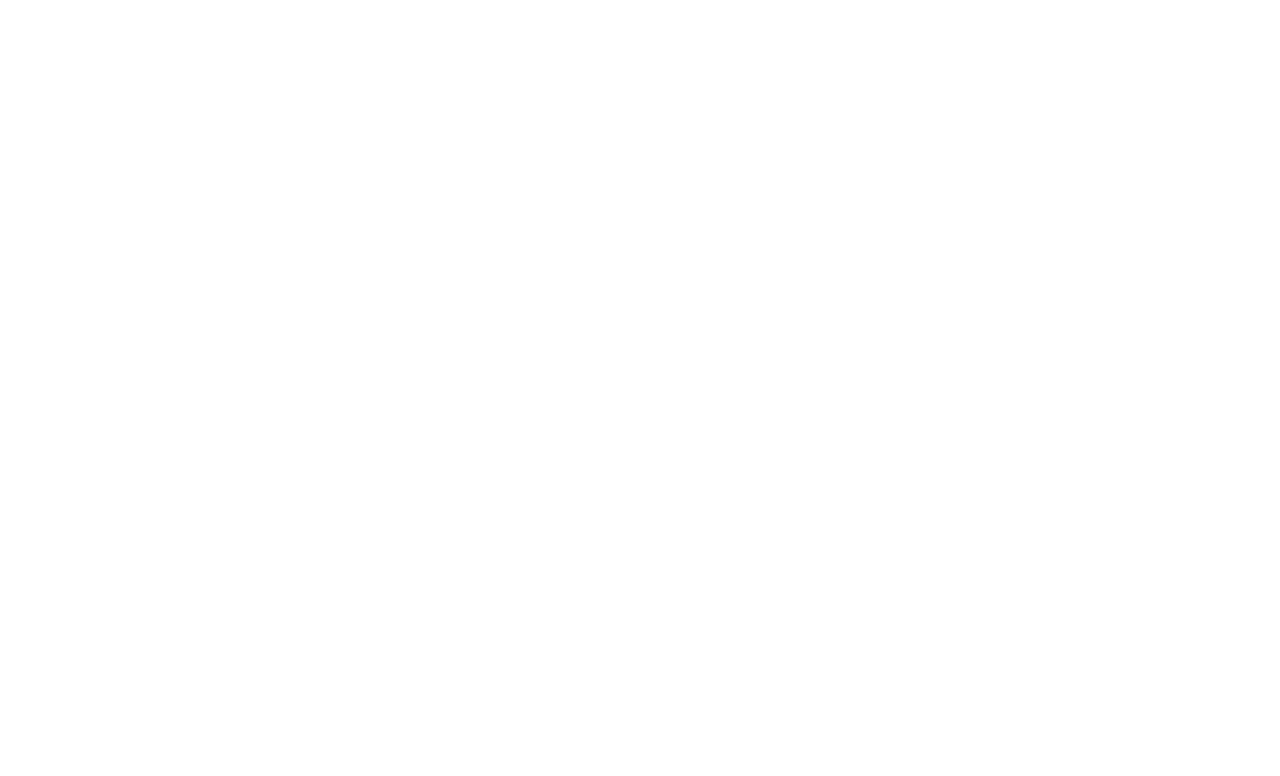
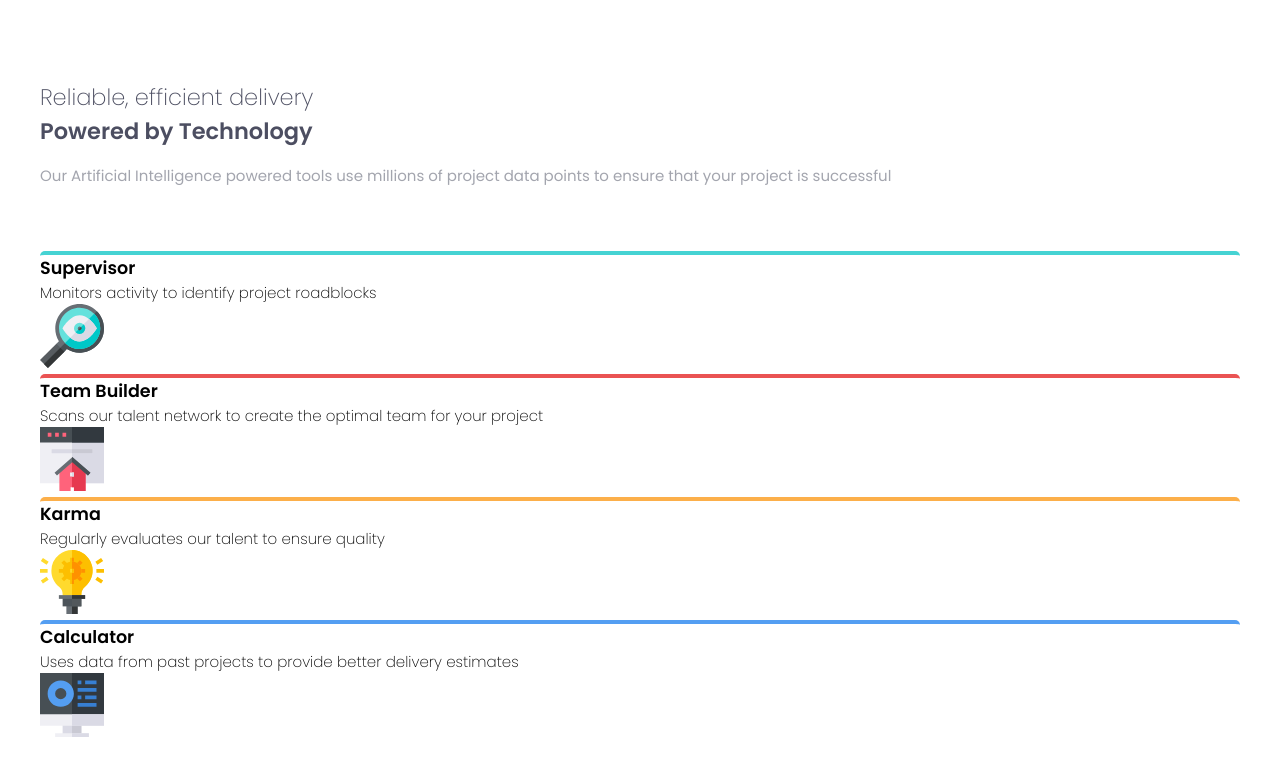
Before and after one commit to ErenSaritas6/Four-Card, a plain HTML site: page index.html in a window 1280 px wide. Drawn offline with Linux system fonts and the light colour scheme.

Commit message:
starting
building skeleton of the html and basic styles

```diff
--- a/index.html
+++ b/index.html
@@ -6,13 +6,38 @@
 
   <link rel="icon" type="image/png" sizes="32x32" href="./images/favicon-32x32.png">
 
-  <title>Four card feature section</title>
+  <title>Four-Card Feature</title>
+
+  <link rel="preconnect" href="https://fonts.googleapis.com">
+  <link rel="preconnect" href="https://fonts.gstatic.com" crossorigin>
+  <link href="https://fonts.googleapis.com/css2?family=Poppins:wght@200;400;600&display=swap" rel="stylesheet">
 
   <link rel="stylesheet" href="style.css">
 </head>
 <body>
+  <h2 class="first-line">Reliable, efficient delivery</h2>
+  <h2 class="second-line">Powered by Technology</h2>
+  <p class="starting-text">Our Artificial Intelligence powered tools use millions of project data points to ensure that your project is successful</p>
 
-
-
+  <div class="supervisor-container">
+    <h3 class="container-title">Supervisor</h3>
+    <p class="container-text">Monitors activity to identify project roadblocks</p>
+    <img class="container-img" src="/images/icon-supervisor.svg" alt="lenses for searching">
+  </div>
+  <div class="team-builder-container">
+    <h3 class="container-title">Team Builder</h3>
+    <p class="container-text">Scans our talent network to create the optimal team for your project</p>
+    <img class="container-img" src="/images/icon-team-builder.svg" alt="web page with a house">
+  </div>
+  <div class="karma-container">
+    <h3 class="container-title">Karma</h3>
+    <p class="container-text">Regularly evaluates our talent to ensure quality</p>
+    <img class="container-img" src="/images/icon-karma.svg" alt="light bulb with an engine inside">
+  </div>
+  <div class="calculator-container">
+    <h3 class="container-title">Calculator</h3>
+    <p class="container-text">Uses data from past projects to provide better delivery estimates</p>
+    <img class="container-img" src="/images/icon-calculator.svg" alt="calculator in a monitor">
+  </div>
 </body>
 </html>
--- a/style.css
+++ b/style.css
@@ -0,0 +1,54 @@
+* {
+    margin: 0px;
+    box-sizing: border-box;
+    padding: 0px;
+}
+
+body {
+    font-family: 'Poppins', sans-serif;
+    font-size: 15px;
+    margin: 5rem 2.5rem;
+}
+
+.first-line {
+    font-weight: 200;
+    color: hsl(234, 12%, 34%);
+}
+
+.second-line {
+    font-weight: 600;
+    color: hsl(234, 12%, 34%);
+}
+
+.starting-text {
+    color: hsl(229, 6%, 66%);
+    margin: 1rem 0 4rem 0;
+}
+
+.supervisor-container {
+    border-top: 0.3rem hsl(180, 62%, 55%) solid;
+    border-radius: 5px;
+}
+
+.team-builder-container {
+    border-top: 0.3rem hsl(0, 78%, 62%) solid;
+    border-radius: 5px;
+}
+
+.karma-container {
+    border-top: 0.3rem hsl(34, 97%, 64%) solid;
+    border-radius: 5px;
+}
+
+.calculator-container {
+    border-top: 0.3rem hsl(212, 86%, 64%) solid;
+    border-radius: 5px;
+}
+
+.container-title {
+    font-weight: 600;
+}
+
+.container-text {
+    font-weight: 200;
+}
```
Also changed, not shown: 2 other files.
